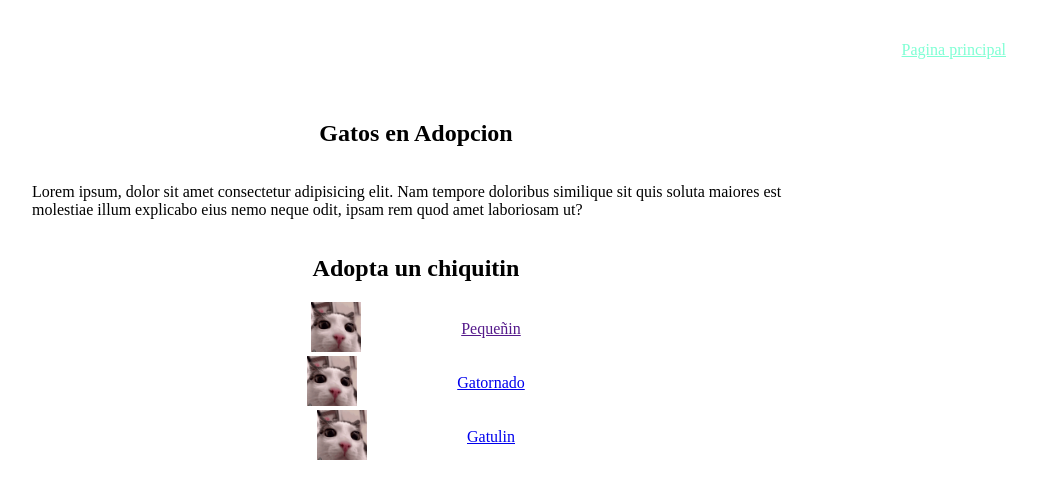
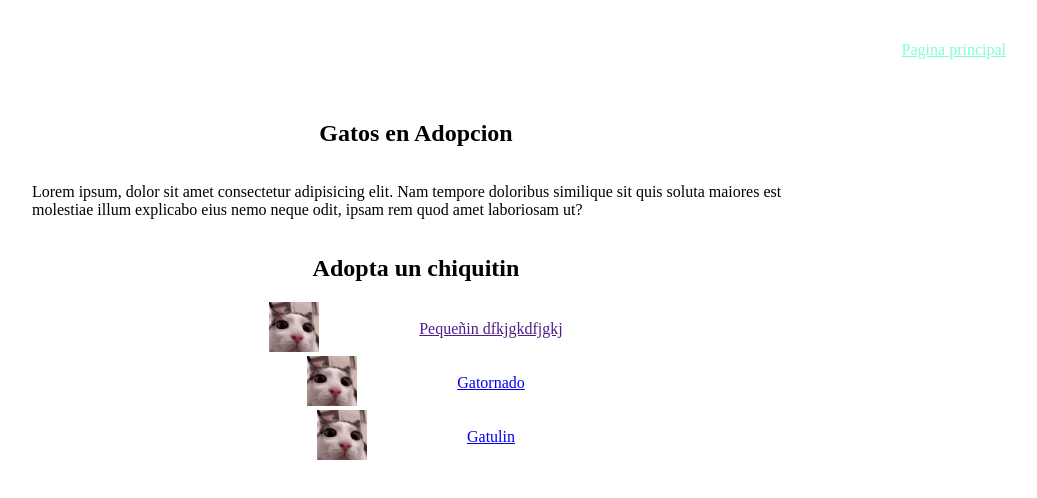
Before and after one commit to chaolinmonk/Fire_attack, a plain HTML site: page gato.html in a window 1280 px wide. Shown: the whole page, without its empty margins (224-1261 px from the left). Drawn offline with Linux system fonts and the light colour scheme.

Commit message:
Se modifico gato.html

```diff
--- a/gato.html
+++ b/gato.html
@@ -23,7 +23,7 @@
                         <img src="src/cinamon.png" alt="">
                     </div>
                     <div id="col2">
-                        <p><a href="">Pequeñin</a></p>
+                        <p><a href="">Pequeñin dfkjgkdfjgkj</a></p>
                     </div>
                 </div>
                 <div class="fila">
```
